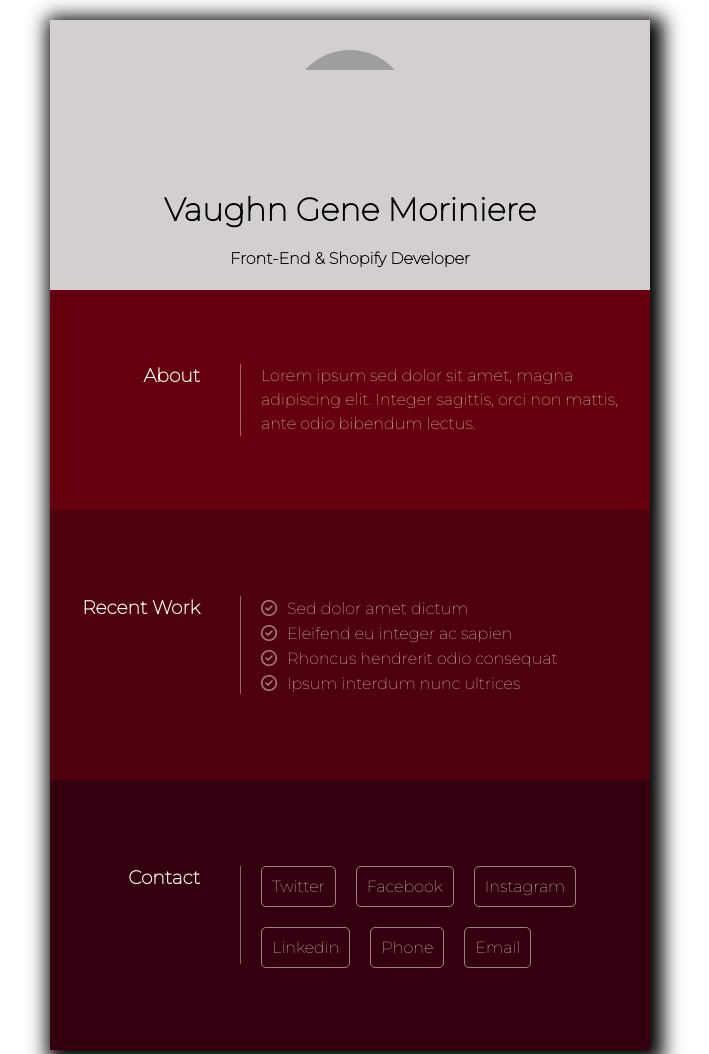
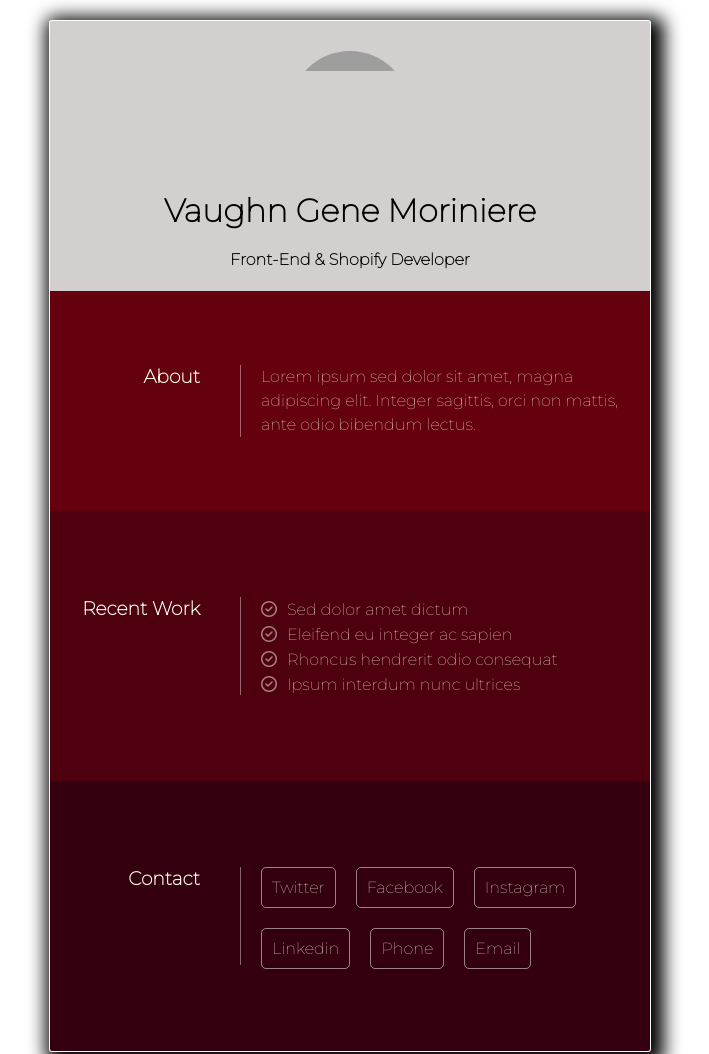
Before and after one commit to VaughnGene/Resume-Card-Minimal-, a plain HTML site: page index.html in a window 1280 px wide. Shown: the top 1054 px of the page, without its empty margins (290-999 px from the left). Drawn offline with Linux system fonts and the light colour scheme; grey boxes are pictures that could not be loaded.

Commit message:
Touch ups and minor adjustments

```diff
--- a/style.css
+++ b/style.css
@@ -25,8 +25,11 @@ body {
     margin: 20px;
     max-width: 450px;
     height: auto;
+    border: 1px solid rgba(255, 255, 255, 0.014) ;
+    border-radius: 3px;
     -webkit-box-shadow: 5px 5px 18px 8px #000000;
     box-shadow: 5px 5px 18px 8px #000000;
+    overflow: hidden;
 }
 
 .hero-block {
@@ -161,7 +164,7 @@ ul li:hover {
         background-color: white;
     }
     .container {
-        max-width: 600px;
+        max-width: 610px;
         box-sizing: border-box;
     }
     .block-title {
```
